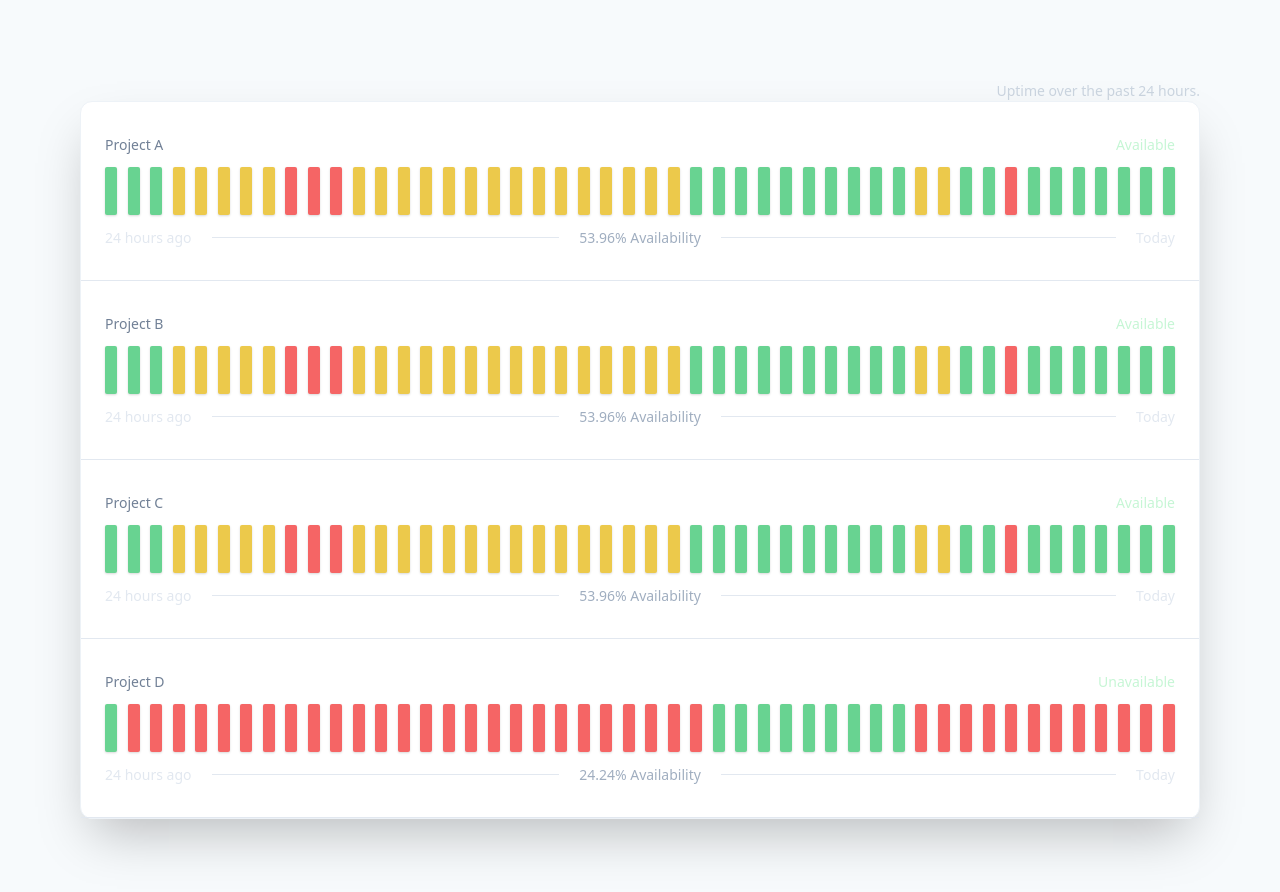
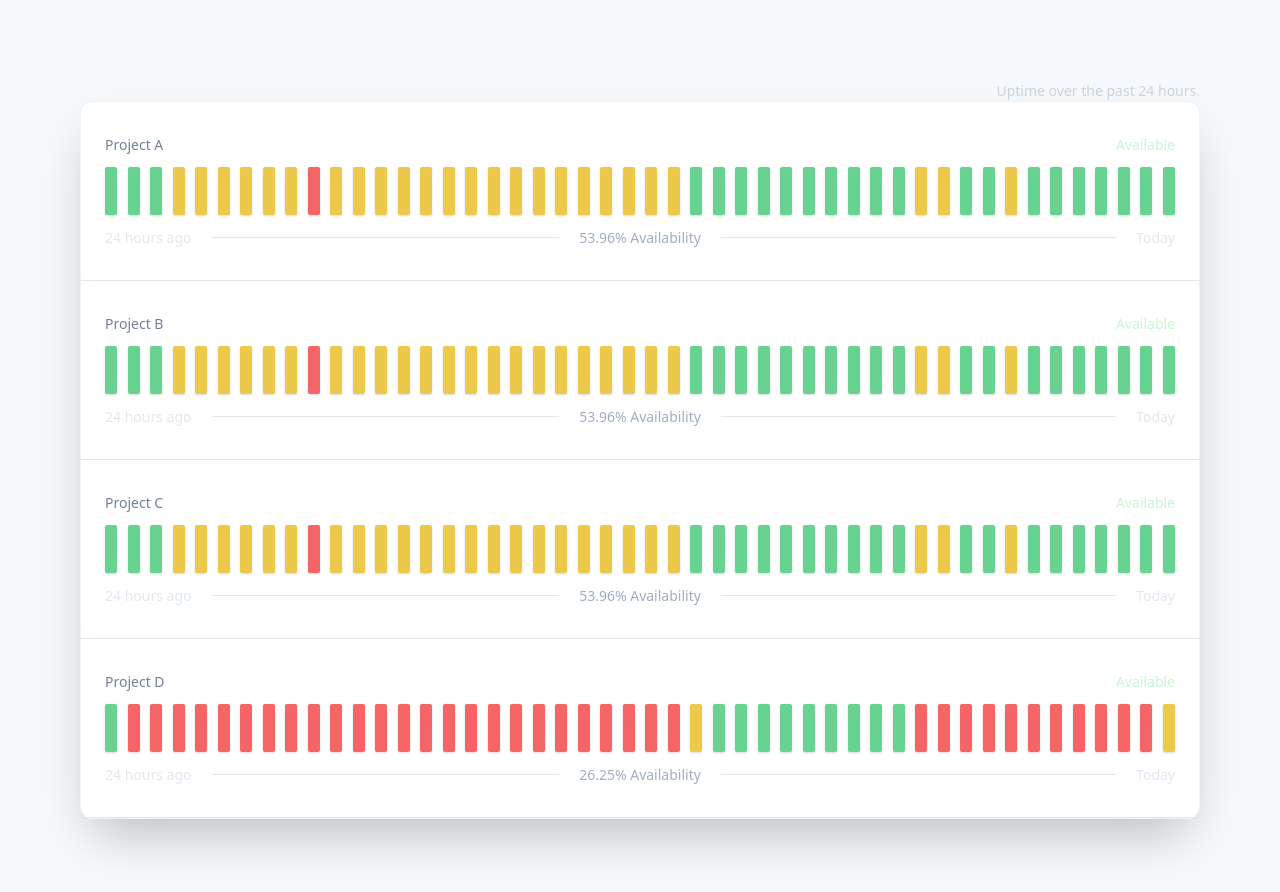
Before and after one commit to Weshesh/Uptime-dashboard, a React (Create React App) app: page / in a window 1280 px wide. Shown: the top 892 px of the page. Built offline with nearby package versions, Linux system fonts and the light colour scheme.

Commit message:
Make bar dominant state checker consider partial availability

```diff
--- a/src/ProjectAvailabilityDashboard/DashboardBar.tsx
+++ b/src/ProjectAvailabilityDashboard/DashboardBar.tsx
@@ -9,9 +9,12 @@ export function Bar(props: { data: Minute[] }) {
     for (let i = 0; i < props.data.length; i++) {
       if (props.data[i].state === 'unavailable') {
         state = 'unavailable';
-        break;
       } else if (props.data[i].state === 'partially-unavailable') {
         state = 'partially-unavailable'
+        break;
+      } else if (state !== 'available' && props.data[i].state === 'available' ) {
+        state = 'partially-unavailable'
+        break;
       }
     }
     return state
--- a/src/datasetGenerator/sampleEventTemplates.ts
+++ b/src/datasetGenerator/sampleEventTemplates.ts
@@ -96,7 +96,7 @@ export const sampleScenarioD: ScenarioEvent[] = [
   },
   {
     startMinute: 1100,
-    endMinute: 1440,
+    endMinute: 1410,
     status: 'unavailable'
   },
 ]
```
